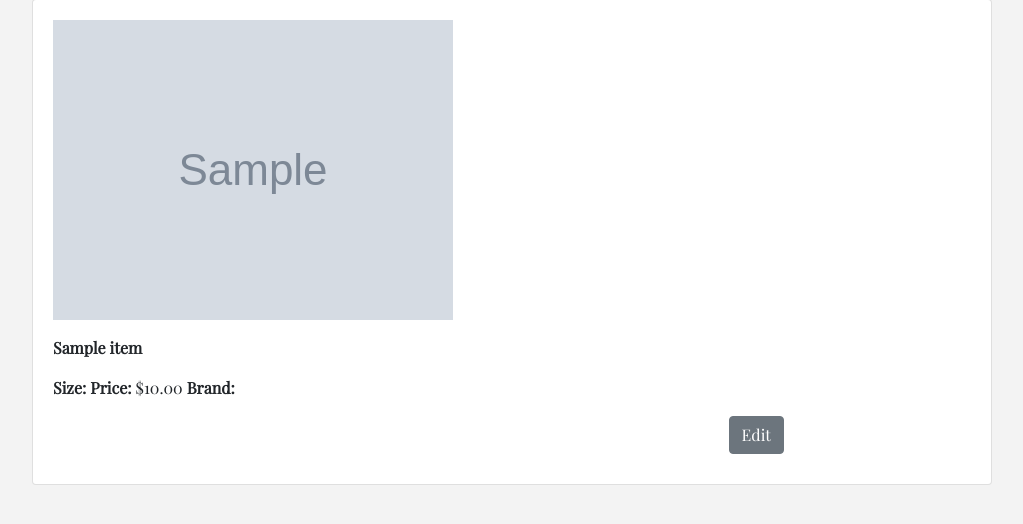
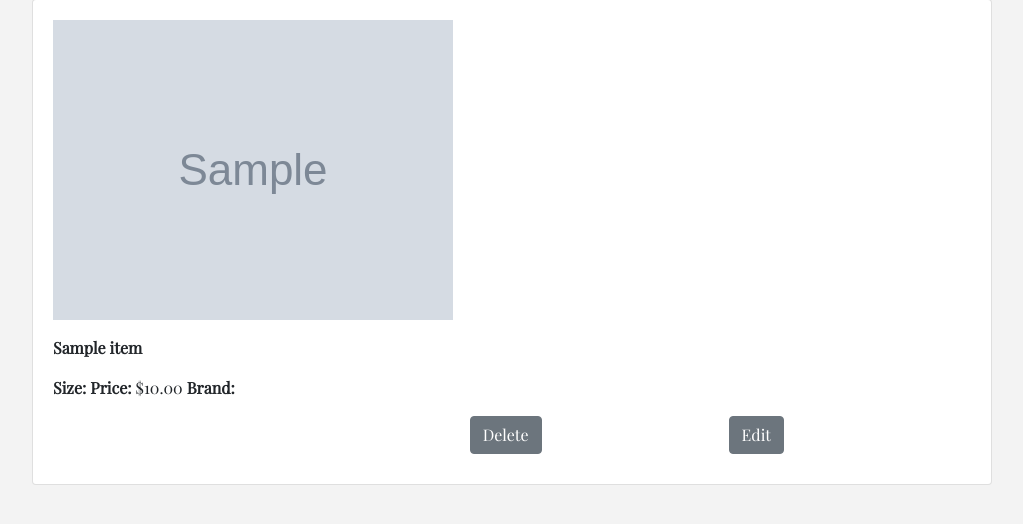
Before and after one commit to sarahVacca/220project, a Django app: page /additem/ in a window 1280 px wide. Shown: the part 69-593 px from the top of the page, without its empty margins (128-1151 px from the left). Run offline with Django 3.2, Linux system fonts and the light colour scheme; tables that the repository leaves empty hold one stand-in row (values such as "Sample post"); grey boxes marked "Sample" are stand-in pictures; some libraries are stand-ins or nearby versions; some web fonts are replaced.

Commit message:
Delete Button Functionality

```diff
--- a/django/djangoproject/clarkclothes/models.py
+++ b/django/djangoproject/clarkclothes/models.py
@@ -46,7 +46,7 @@
 class Clothing_Item(models.Model):
     id = models.UUIDField(primary_key=True, default=uuid.uuid4, editable=False)
     name = models.CharField(max_length=100)
-    image = models.ImageField(default='null')
+    image = models.ImageField(default='null', upload_to='images/')
     type = models.ForeignKey(Type, null=False, on_delete=models.CASCADE, db_index=True)
     price = models.DecimalField(decimal_places=2, max_digits=9)
     size = models.ForeignKey(Size, null=False, on_delete=models.CASCADE, db_index=True)
--- a/django/djangoproject/clarkclothes/urls.py
+++ b/django/djangoproject/clarkclothes/urls.py
@@ -7,5 +7,6 @@
     path('', views.index, name="index"),
     path('additem', views.form, name="form"),
     path('<id>', views.update_view, name="update_view"),
+    path('<id>/delete', views.delete_view, name="delete_view"),
 
 ]
--- a/django/djangoproject/clarkclothes/views.py
+++ b/django/djangoproject/clarkclothes/views.py
@@ -56,3 +56,21 @@
     context["form"] = form
 
     return render(request, "update_view.html", context)
+
+def delete_view(request, id):
+    # dictionary for initial data with
+    # field names as keys
+    context ={}
+
+    # fetch the object related to passed id
+    obj = get_object_or_404(Clothing_Item, id = id)
+
+
+    if request.method =="POST":
+        # delete object
+        obj.delete()
+        # after deleting redirect to
+        # home page
+        return HttpResponseRedirect("/clarkclothes")
+
+    return render(request, "delete_view.html", context)
--- a/django/djangoproject/djangoproject/settings.py
+++ b/django/djangoproject/djangoproject/settings.py
@@ -144,6 +144,8 @@
 
 STATIC_URL = 'static/'
 STATIC_ROOT = os.path.join(os.path.abspath(os.sep), "gen")
+MEDIA_ROOT =  os.path.join(BASE_DIR, 'media')
+MEDIA_URL = '/media/'
 
 
 # Default primary key field type
--- a/django/djangoproject/djangoproject/urls.py
+++ b/django/djangoproject/djangoproject/urls.py
@@ -16,6 +16,8 @@
 from django.contrib import admin
 from django.shortcuts import redirect
 from django.urls import include, path
+from django.conf import settings
+from django.conf.urls.static import static
 
 
 urlpatterns = [
@@ -25,5 +27,7 @@
     path('accounts/', include('accounts.urls')),
     path('accounts/', include('django.contrib.auth.urls')),
     path('additem/', include('clarkclothes.urls'))
+]
 
-]
+if settings.DEBUG:
+        urlpatterns += static(settings.MEDIA_URL, document_root=settings.MEDIA_ROOT)
--- a/django/djangoproject/templates/index.html
+++ b/django/djangoproject/templates/index.html
@@ -31,6 +31,8 @@
         <p class="card-text"><b>{{ci.name}}</b></p>
         <p class="card-text"><b>Size: </b>{{ci.size}}   <b> Price: </b>${{ci.price}}   <b> Brand: </b>{{ci.brand}}   </p>
         <a href="{% url 'update_view' ci.id %}" class="btn btn-secondary" role="button" style="float: right; margin-right: 187px; margin-bottom: 10px;">Edit</a>
+        <a href="{% url 'delete_view' ci.id %}" class="btn btn-secondary" role="button" style="float: right; margin-right: 187px; margin-bottom: 10px;">Delete</a>
+
 
       </div>
     </div>
```
Also changed, not shown: django/djangoproject/templates/delete_view.html (added, +10 -0 lines), django/djangoproject/clarkclothes/migrations/0006_alter_clothing_item_image.py (added).
